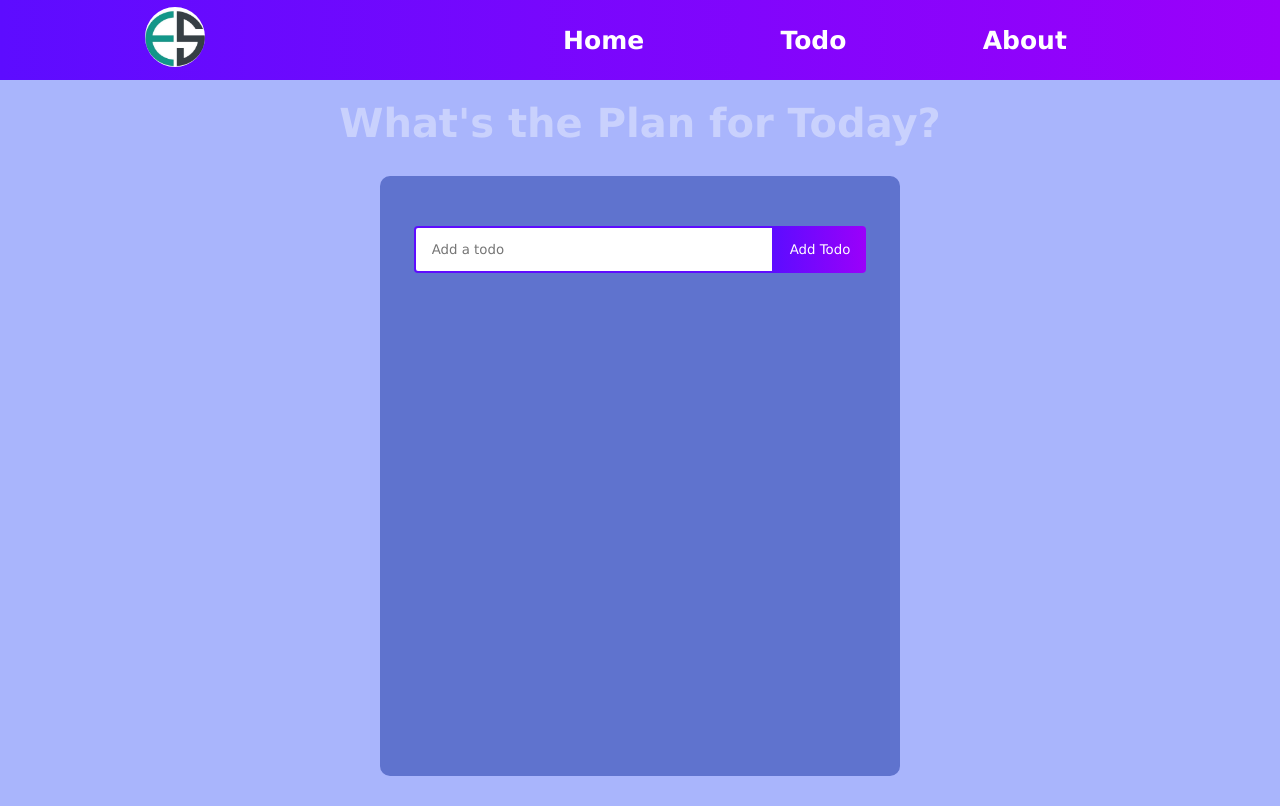
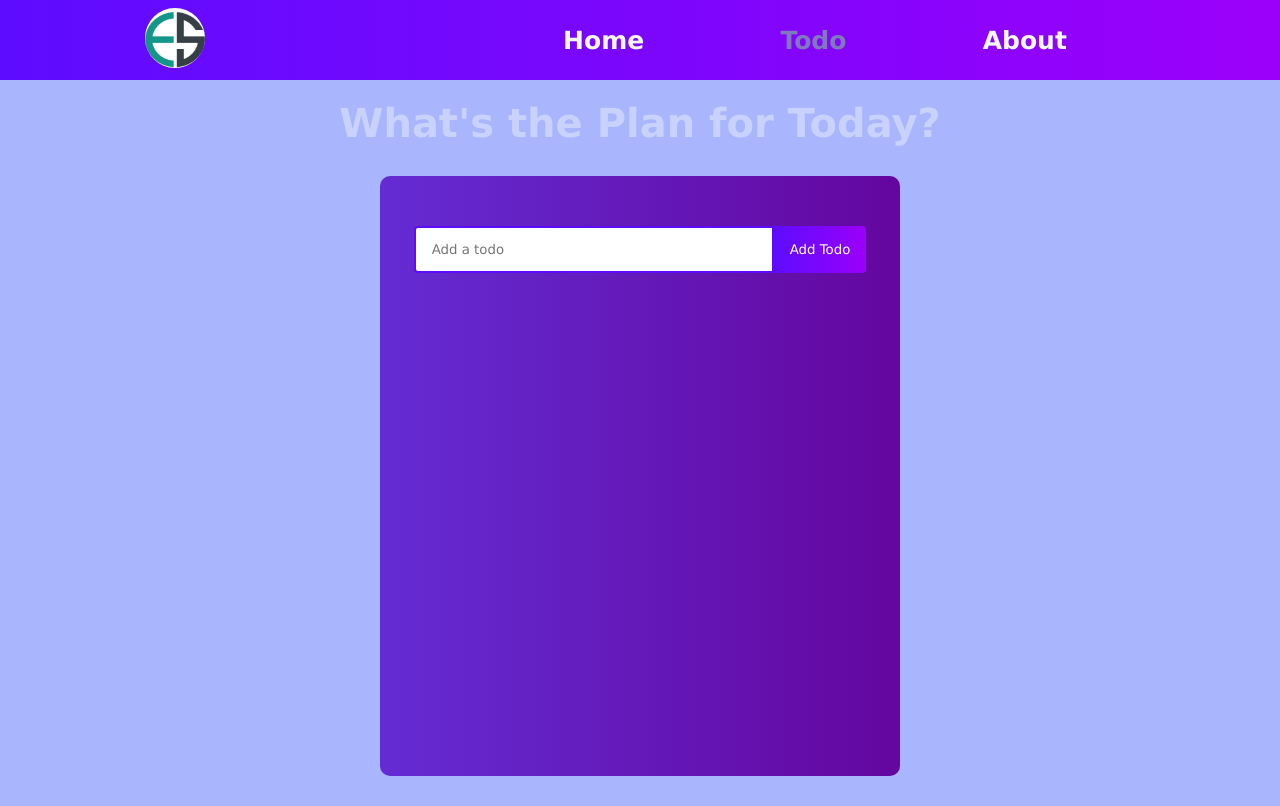
Before and after one commit to ESat777/React-Todo-List, a React (Create React App) app in the folder todo-list/: page /todo in a window 1280 px wide. Built offline with nearby package versions, Linux system fonts and the light colour scheme.

Commit message:
add is completed functionality and style change 2

```diff
--- a/todo-list/src/About.js
+++ b/todo-list/src/About.js
@@ -1,11 +1,11 @@
 import React from 'react';
-import Dont from './Components/dont1.jpg';
+import dont from './Components/dont1.jpg';
 
 function About() {
   return (
     <>
       <h1 className='header'> Don't Waste Your Time! Do something!</h1>
-      <img src={Dont} />
+      <img src={dont} alt="Nice" />
     </>
   )
 }
--- a/todo-list/src/App.css
+++ b/todo-list/src/App.css
@@ -11,7 +11,10 @@
 }
 body{
   background-color: rgb(169, 181, 252);
-
+}
+.complete {
+  text-decoration: line-through;
+  opacity: 0.4;
 }
 .header{
   margin: 20px;
@@ -53,8 +56,14 @@ nav{
   align-items: center;
   list-style: none;
 }
-.link{
-  color: white;
+.active{
+  color: rgb(126, 122, 189);
+  text-decoration: none;
+  font-size: 25px;
+  font-weight: 700;
+}
+.inactive{
+  color: rgb(247, 247, 247);
   text-decoration: none;
   font-size: 25px;
   font-weight: 700;
@@ -66,10 +75,14 @@ nav{
 .todo-app {
   display: flex;
   flex-direction: column;
-  justify-content: start;
+  /* justify-content: start; */
   width: 520px;
   min-height: 600px;
-  background: #5f73ce;
+  background: linear-gradient(
+    90deg,
+    rgb(100, 44, 211) 0%,
+    rgb(100, 6, 159) 100%
+  );
   text-align: center;
   margin: 30px auto;
   border-radius: 10px;
@@ -94,13 +107,16 @@ nav{
   border-radius: 4px 0 0 4px;
   outline: none;
   border: 2px solid rgba(93, 12, 255, 1);
-  width: 360px;
+  min-width: 360px;
 }
 .todo-plan{
   margin: 30px;
   color: white;
 }
 .todo-row {
+  height: auto;
+  inline-size: 150px;
+  word-break: break-all;
   display: flex;
   justify-content: space-between;
   align-items: center;
@@ -108,14 +124,37 @@ nav{
   color: #fff;
   background: linear-gradient(
     90deg,
-    rgba(255, 118, 20, 1) 0%,
-    rgba(255, 84, 17, 1) 100%
+    rgb(201, 118, 59) 0%,
+    rgb(225, 73, 14) 100%
   );
 
   padding: 16px;
   border-radius: 5px;
   width: 90%;
 }
+.todo-row:nth-child(4n + 1) {
+  background: linear-gradient(
+    90deg,
+    rgba(93, 12, 255, 1) 0%,
+    rgba(155, 0, 250, 1) 100%
+  );
+}
+.todo-row:nth-child(4n + 2) {
+  background: linear-gradient(
+    90deg,
+    rgb(86, 40, 83) 0%,
+    rgb(175, 56, 120) 100%
+  );
+}
+.todo-row:nth-child(4n + 3) {
+  background: linear-gradient(
+    90deg,
+    rgba(20, 159, 255, 1) 0%,
+    rgba(17, 122, 255, 1) 100%
+  );
+}
+
+
 
 .todo-container {
   display: flex;
--- a/todo-list/src/Components/List.js
+++ b/todo-list/src/Components/List.js
@@ -17,6 +17,7 @@ function List() {
 	    const lsItems = localStorage.getItem("items");
 	    if (!lsItems) localStorage.setItem("items", JSON.stringify(todos));
 	    else setTodos(JSON.parse(lsItems));
+      // eslint-disable-next-line
 	  }, []);
 
     useEffect(() => {
--- a/todo-list/src/NavBar.js
+++ b/todo-list/src/NavBar.js
@@ -1,15 +1,15 @@
 import React from 'react';
-import { Link } from 'react-router-dom';
+import { NavLink } from 'react-router-dom';
 import logo from './logo.jpg';
 
 function NavBar() {
   return (
     <nav>
-        <Link className='link' to="/"><img className='logo' src={logo} height={60} width={60} alt='Logo'/></Link>
+        <NavLink className='link' to="/"><img className='logo' src={logo} height={60} width={60} alt='Logo'/></NavLink>
         <ul className='nav-link'>
-            <Link className='link' to="/home">Home</Link>
-            <Link className='link' to="/todo">Todo</Link>
-            <Link className='link' to="/about">About</Link>
+            <NavLink className={({ isActive }) => (isActive ? 'active' : 'inactive')} to="/home">Home</NavLink>
+            <NavLink className={({ isActive }) => (isActive ? 'active' : 'inactive')} to="/todo">Todo</NavLink>
+            <NavLink className={({ isActive }) => (isActive ? 'active' : 'inactive')} to="/about">About</NavLink>
         </ul>
     </nav>
   )
```
